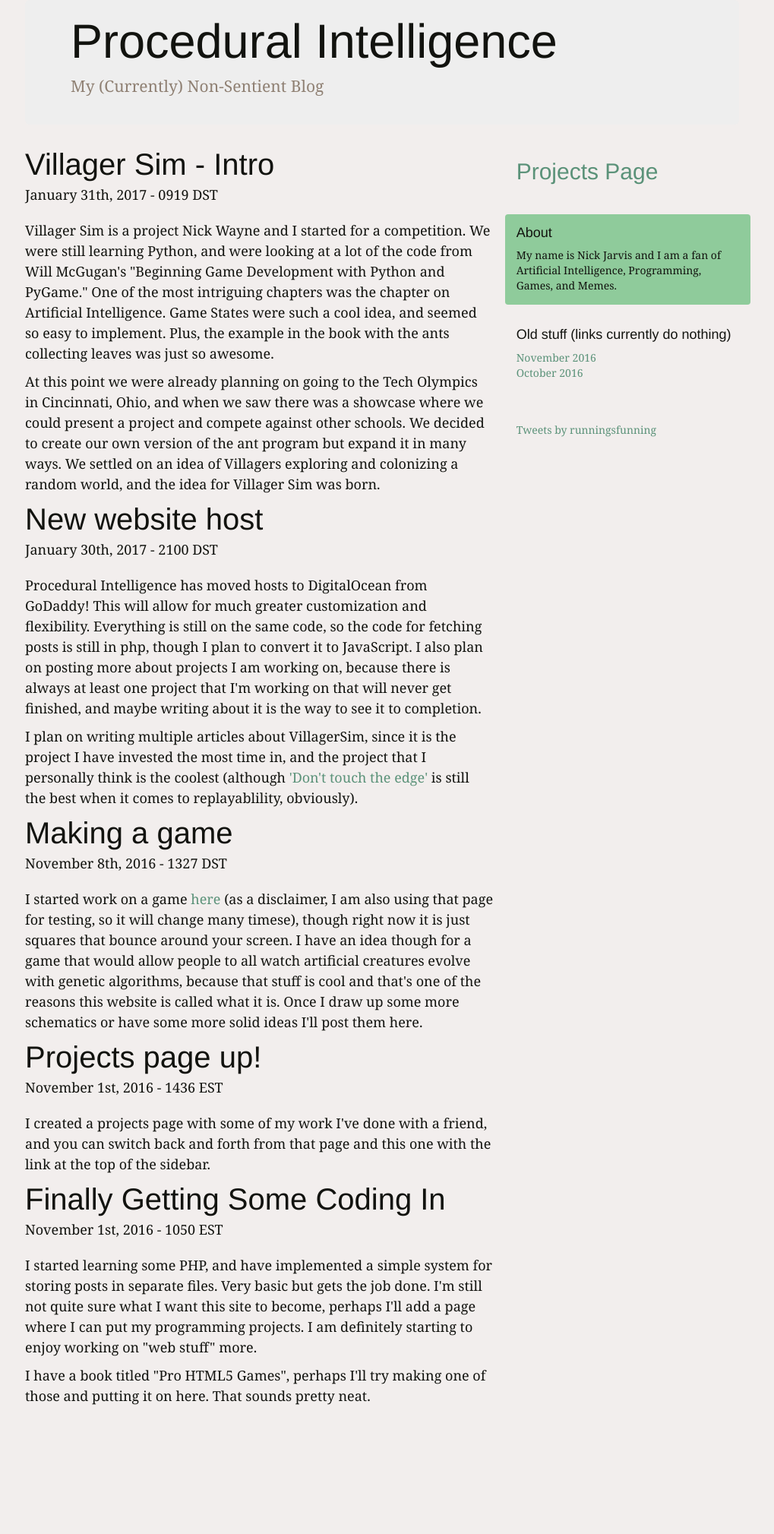
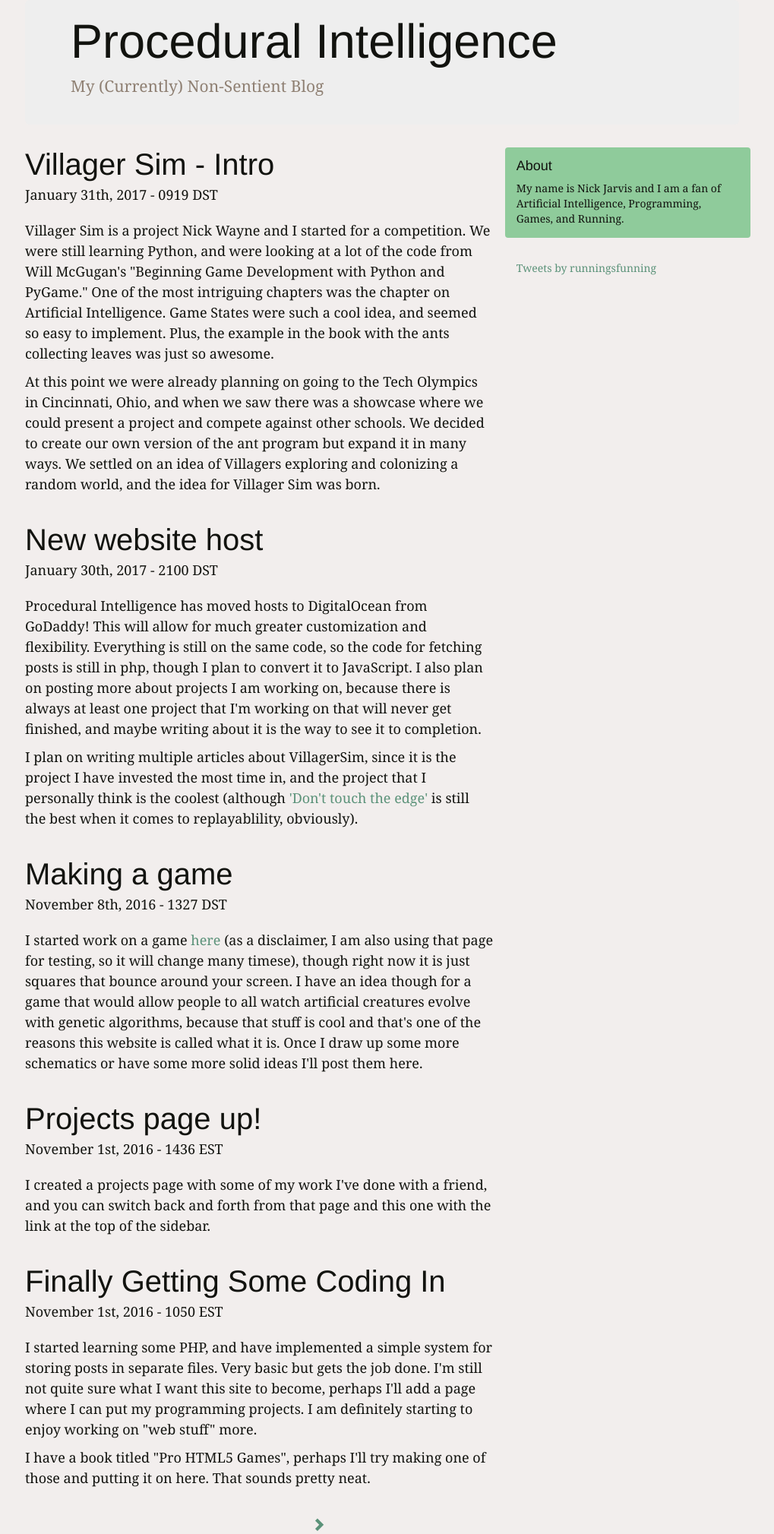
Before and after one commit to najarvis/Procedural-Intelligence, a Flask app: page /blog in a window 1280 px wide. Shown: the whole page at 76% size, without its empty margins (137-1156 px from the left). Before the commit the page ends 1849 px from the top, so only its background shows below. Run offline with Flask 2, Linux system fonts and the light colour scheme; some libraries are stand-ins or nearby versions.

Commit message:
Fixed formatting in new posts, added left and right chevrons to view posts, and a few other small css changes.

```diff
--- a/blueprints/blog/blueprint_blog.py
+++ b/blueprints/blog/blueprint_blog.py
@@ -7,7 +7,7 @@ blueprint_blog = Blueprint('blog', __name__, template_folder='templates')
 @blueprint_blog.route('/blog/<num_per_page>/<page>')
 def view_blog(num_per_page=5, page=0):
     posts = get_blog_posts(int(num_per_page), int(page))
-    return render_template("blog.html", posts=posts)
+    return render_template("blog.html", posts=posts, per_page=int(num_per_page), page_num=int(page))
 
 @blueprint_blog.route('/create_post', methods=['GET', 'POST'])
 def post_creator():
@@ -24,7 +24,7 @@ def add_post(title: str, text: str):
 
     with open(blueprint_blog.root_path+"/templates/posts/post-"+str(new_post_num)+'.html', 'w') as f:
         paragraphs = text.split('\n')
-        final_text = '<h1>'+title+'</h1>'
+        final_text = '<h2 class="blog-post-title">'+title+'</h2>'
         final_text += '<p>'
         final_text += '</p><p>'.join(paragraphs)
         final_text += '</p>'
--- a/blueprints/blog/templates/blog.html
+++ b/blueprints/blog/templates/blog.html
@@ -4,5 +4,16 @@
 {% block content %}
     {% for post in posts %}
         {% include "posts/"+post %}
+        <br>
     {% endfor %}
+    <div class="row">
+        <div class="col-sm-2 col-sm-offset-3">
+        {% if page_num > 0 %}
+            <a href='/blog/{{ per_page }}/{{ page_num - per_page}}'><span class="glyphicon glyphicon-chevron-left"></span></a>
+        {% endif %}
+        </div>
+        <div class="col-sm-2 col-sm-offset-2">
+            <a href='/blog/{{ per_page }}/{{ page_num + per_page}}'><span class="glyphicon glyphicon-chevron-right"></span></a>
+        </div>
+    </div>
 {% endblock %}
--- a/procint.py
+++ b/procint.py
@@ -6,7 +6,7 @@ app.register_blueprint(blueprint_blog)
 
 @app.route('/')
 def default():
-    return redirect(url_for('blog.view_blog', num_per_page=1, page=0))
+    return redirect(url_for('blog.view_blog', num_per_page=3, page=0))
 
 @app.route('/special')
 def special_creator():
--- a/static/style/style.css
+++ b/static/style/style.css
@@ -34,9 +34,19 @@ a {
 	color: #5b9279;
 }
 
+.Title {
+    color: #12130f;
+    text-decoration: none;
+}
+
+.Title:hover {
+    color: #12130f;
+    text-decoration: none;
+}
+
 body {
-  font-family: Georgia, "Times New Roman", Times, serif;
-  color: #12130f;
+    font-family: Georgia, "Times New Roman", Times, serif;
+    color: #12130f;
 }
 
 h1, .h1,
--- a/templates/base_template.html
+++ b/templates/base_template.html
@@ -26,7 +26,7 @@
     	<div class="container">
 
 	    	<div class="jumbotron blog-header">
-	    		<h1>Procedural Intelligence</h1>
+                <a class="Title" href="/"><h1 class="Title">Procedural Intelligence</h1></a>
 	    		<!-- TODO: Make site sentient -->
 	    		<p class="lead blog-description">My (Currently) Non-Sentient Blog</p>
 	    	</div>
@@ -39,22 +39,10 @@
 
                         <div class="col-sm-4 blog-sidebar">
                             {% block sidebar %}
-			    	<div class="sidebar-module">
-			    		<h2><a href="projects.php">Projects Page</a></h2>
-			    	</div>
 
 			    	<div class="sidebar-module sidebar-module-inset">
 			    		<h4>About</h4>
-			    		<p>My name is Nick Jarvis and I am a fan of Artificial Intelligence, Programming, Games, and Memes.</p>
-			    	</div>
-
-			    	<div class="sidebar-module">
-			    		<!-- TODO: Fix links and make them functional -->
-			    		<h4>Old stuff (links currently do nothing)</h4>
-			    		<ol class="list-unstyled">
-			    			<li><a href="#">November 2016</a></li>
-			    			<li><a href="#">October 2016</a></li>
-			    		</ol>
+			    		<p>My name is Nick Jarvis and I am a fan of Artificial Intelligence, Programming, Games, and Running.</p>
 			    	</div>
 
 			    	<div class="sidebar-module"> <!-- Twitter -->
```
Also changed, not shown: blueprints/blog/templates/posts/post-1.html (line endings or trailing spaces).
